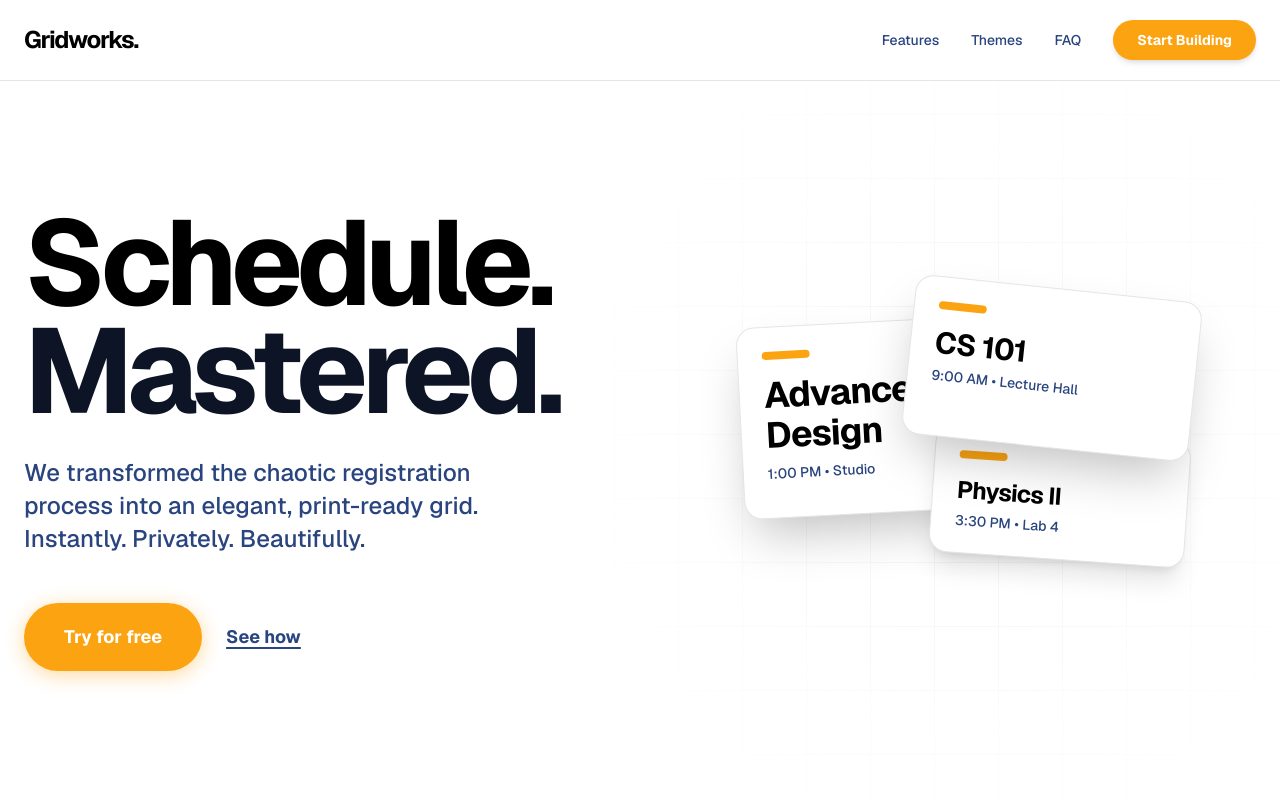
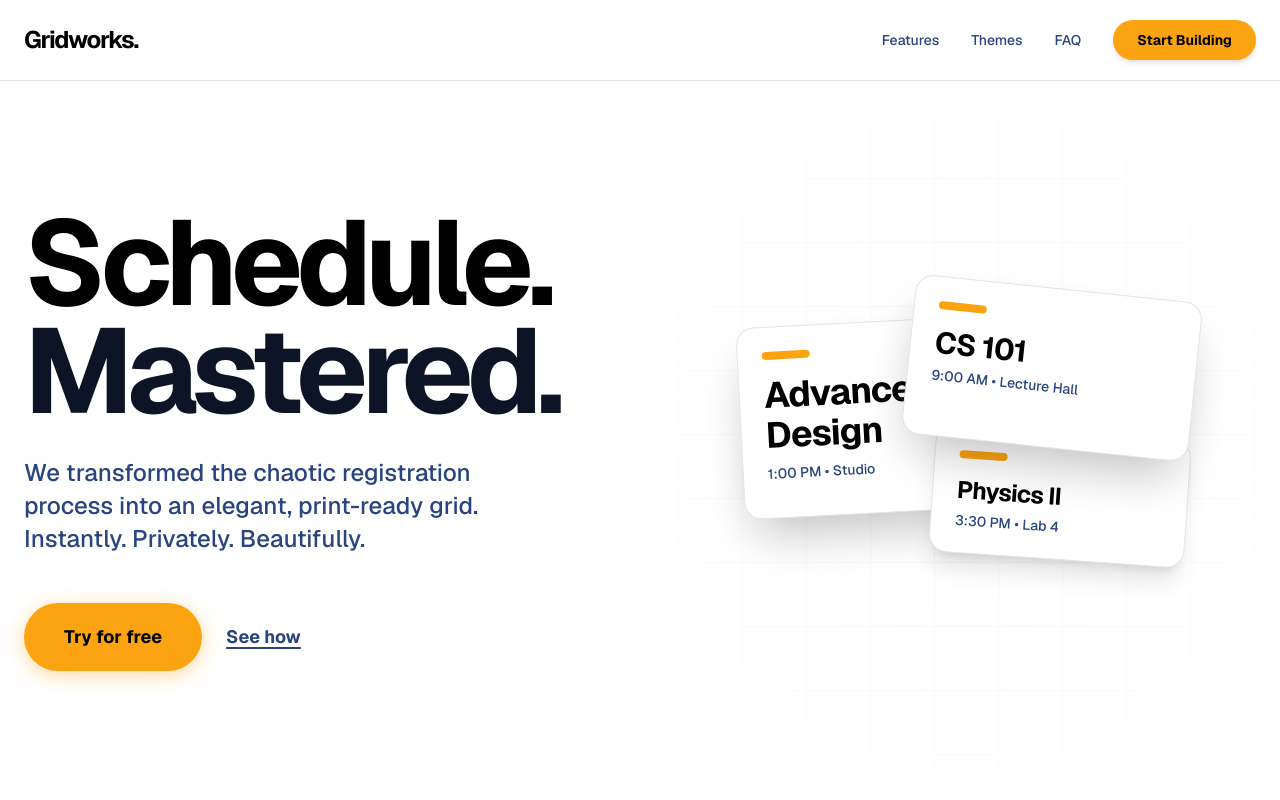
Before and after one commit to vardzz/gridworks, a Next.js app: page / in a window 1280 px wide. Shown: the top 800 px of the page. Built offline with nearby package versions, Linux system fonts and the light colour scheme.

Commit message:
feat: create landing page with hero, features, and navigation sections

```diff
--- a/src/app/page.tsx
+++ b/src/app/page.tsx
@@ -22,7 +22,7 @@ export default function LandingPage() {
             </div>
             <Link
               href="/app"
-              className="inline-flex items-center justify-center bg-[#fca311] text-white px-6 py-2.5 rounded-full text-sm font-bold transition-all shadow-md hover:scale-105 hover:shadow-lg active:scale-95"
+              className="inline-flex items-center justify-center bg-[#fca311] text-black px-6 py-2.5 rounded-full text-sm font-bold transition-all shadow-md hover:scale-105 hover:shadow-lg active:scale-95"
             >
               Start Building
             </Link>
@@ -47,7 +47,7 @@ export default function LandingPage() {
             <div className="flex flex-wrap items-center gap-4 xl:gap-6">
               <Link
                 href="/app"
-                className="bg-[#fca311] text-white px-8 xl:px-10 py-4 xl:py-5 rounded-full text-base xl:text-lg font-bold transition-all shadow-[0_4px_20px_rgba(252,163,17,0.4)] hover:-translate-y-1 hover:scale-105 active:scale-95"
+                className="bg-[#fca311] text-black px-8 xl:px-10 py-4 xl:py-5 rounded-full text-base xl:text-lg font-bold transition-all shadow-[0_4px_20px_rgba(252,163,17,0.4)] hover:-translate-y-1 hover:scale-105 active:scale-95"
               >
                 Try for free
               </Link>
@@ -247,18 +247,18 @@ export default function LandingPage() {
           </div>
         </section>
 
-        {/* ── Final CTA: The Contrast Void ──────────────────────────── */}
-        <section className="bg-prussian-blue pt-48 pb-32 px-6">
+        {/* ── Final CTA: Minimalist Editorial ──────────────────────────── */}
+        <section className="bg-white border-t border-alabaster-grey py-32 px-6">
           <div className="max-w-[1400px] mx-auto text-center flex flex-col items-center">
-            <h2 className="text-6xl md:text-8xl lg:text-[9rem] font-bold tracking-tighter text-white leading-[0.9] mb-12">
+            <h2 className="text-6xl md:text-8xl lg:text-[9rem] font-bold tracking-tighter text-black leading-[0.9] mb-12">
               Build your grid.
             </h2>
-            <p className="text-xl md:text-2xl text-prussian-blue-900 mb-20 max-w-2xl font-medium">
+            <p className="text-xl md:text-2xl text-prussian-blue-600 mb-20 max-w-2xl font-medium">
               Experience the difference of a tool crafted specifically for design-conscious students.
             </p>
             <Link
               href="/app"
-              className="bg-[#fca311] text-white px-12 py-6 rounded-full text-2xl font-bold transition-all shadow-[0_0_60px_rgba(252,163,17,0.4)] hover:-translate-y-1 hover:scale-105 active:scale-95"
+              className="bg-[#fca311] text-black px-12 py-6 rounded-full text-2xl font-bold transition-all shadow-[0_0_60px_rgba(252,163,17,0.4)] hover:-translate-y-1 hover:scale-105 active:scale-95"
             >
               Start Building Now
             </Link>
```
